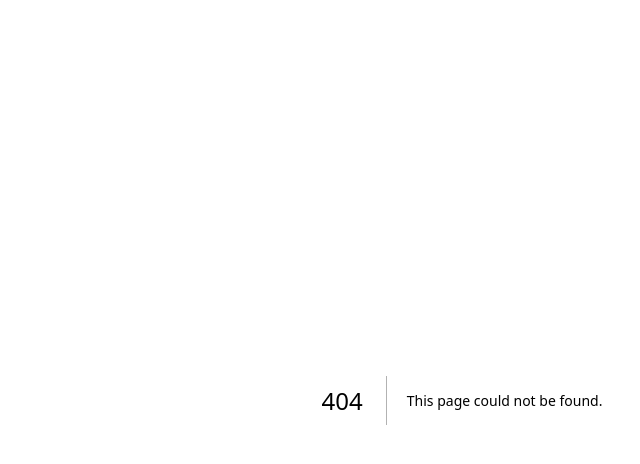
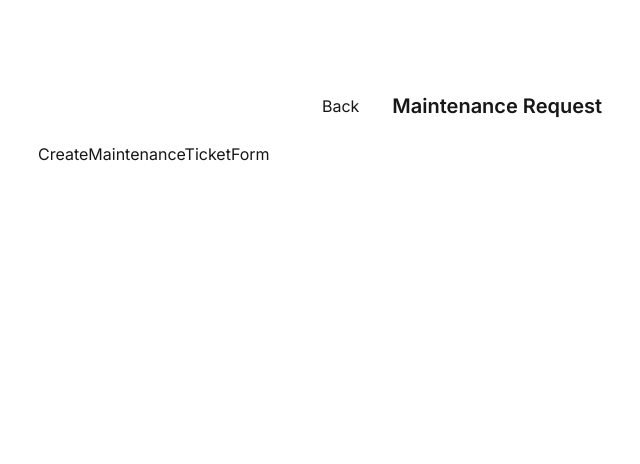
Before and after one commit to irfandyj/upsaclix_maintenance-request, a Next.js app in the folder packages/web/: page /add in a window 1280 px wide. Before the commit this address had no page. Shown: the top 464 px of the page, without its empty margins (178-818 px from the left). Built offline with nearby package versions, Linux system fonts and the light colour scheme.

Commit message:
feat(web): add unfinished create page

```diff
--- /dev/null
+++ b/packages/web/src/app/add/page.tsx
@@ -0,0 +1 @@
+export { default } from "@/components/pages/CreateMaintenanceTicketPage"
--- /dev/null
+++ b/packages/web/src/components/organisms/CreateMaintenanceTicketForm/CreateMaintenanceTicketForm.tsx
@@ -0,0 +1,28 @@
+const CreateMaintenanceTicketForm = () => {
+  return (
+    <div>
+      CreateMaintenanceTicketForm
+      {/* <Formik
+        initialValues={{
+          description: '',
+          priority: '',
+          status: '',
+          title: '',
+        }}
+        onSubmit={(values) => {
+          console.log(values);
+        }}
+      >
+        <Form>
+          <Field name="title" />
+          <Field name="description" />
+          <Field name="priority" />
+          <Field name="status" />
+          <button type="submit">Submit</button>
+        </Form>
+      </Formik> */}
+    </div>
+  );
+}
+
+export default CreateMaintenanceTicketForm;
--- /dev/null
+++ b/packages/web/src/components/organisms/CreateMaintenanceTicketForm/index.ts
@@ -0,0 +1 @@
+export { default } from './CreateMaintenanceTicketForm';
--- /dev/null
+++ b/packages/web/src/components/pages/CreateMaintenanceTicketPage/CreateMaintenanceTicketPage.tsx
@@ -0,0 +1,27 @@
+import CreateMaintenanceTicketForm from '@/components/organisms/CreateMaintenanceTicketForm';
+import Link from 'next/link';
+import React from 'react';
+
+const MaintenanceRequestDashboard = () => {
+  const stats = [
+    { title: 'Open Requests', value: 2 },
+    { title: 'Urgent Requests', value: 3 },
+    { title: 'Average time (days) to respond', value: 3 },
+  ]
+
+  return (
+    <div className="CreateMaintenanceTicketPage mx-auto flex flex-col p-6 max-w-4xl ">
+      <div className='flex mt-[68px] mb-[22px] items-center gap-[33px] mx-auto'>
+        {/* Back Arrow Icons */}
+        <Link href="/">Back</Link>
+        <h1 className="text-xl font-semibold ">Maintenance Request</h1>
+      </div>
+
+      {/* Create Maintenance Ticket Form */}
+      <CreateMaintenanceTicketForm />
+
+    </div>
+  );
+};
+
+export default MaintenanceRequestDashboard;
--- /dev/null
+++ b/packages/web/src/components/pages/CreateMaintenanceTicketPage/index.ts
@@ -0,0 +1 @@
+export { default } from './CreateMaintenanceTicketPage';
```
